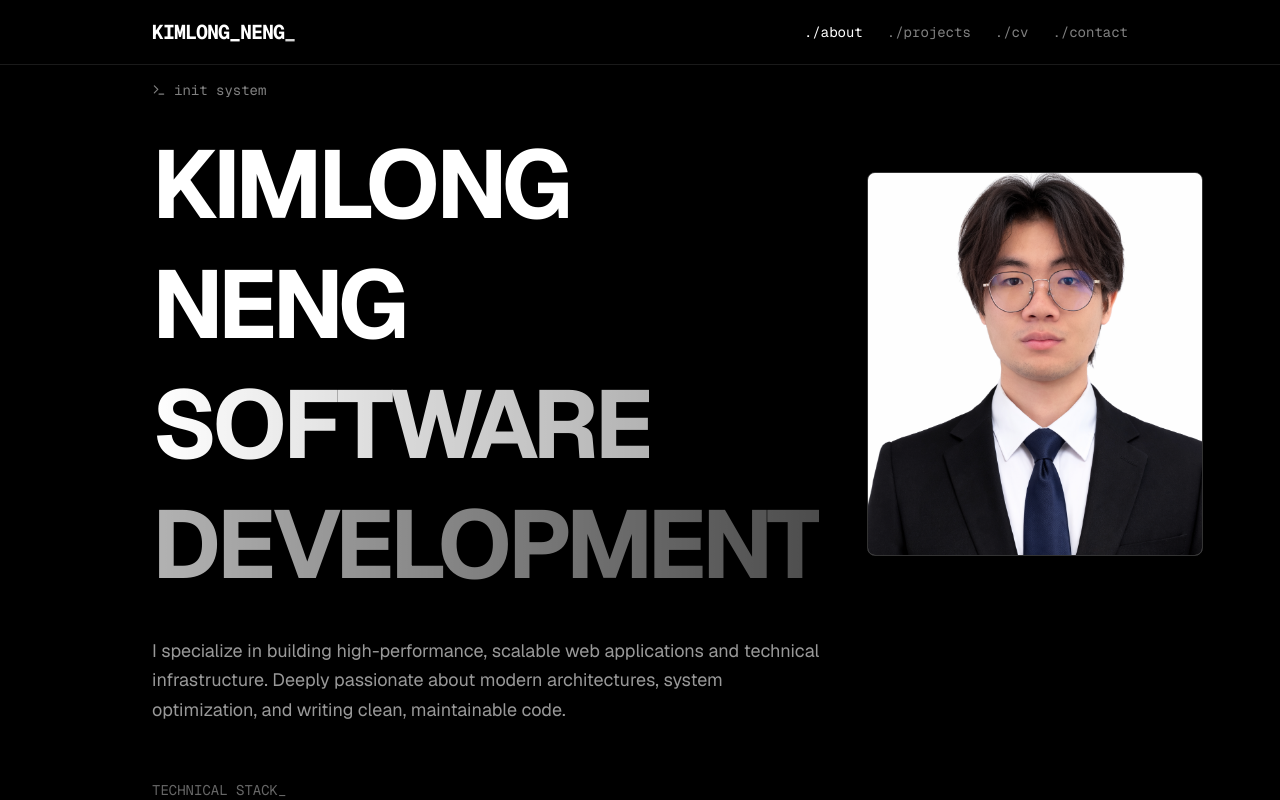
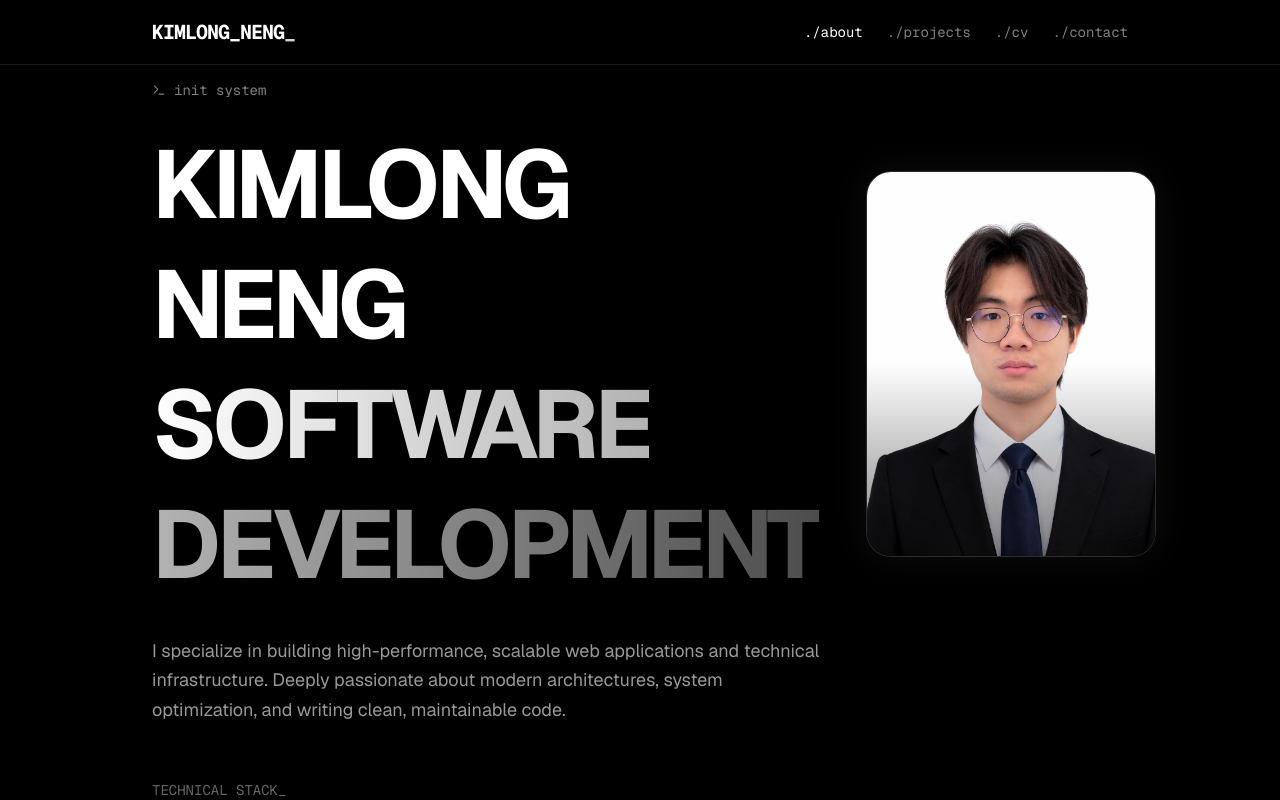
Before and after one commit to longneng3939/KimlongNeng-Portfolio, a Next.js app: page / in a window 1280 px wide. Shown: the top 800 px of the page. Built offline with nearby package versions, Linux system fonts and the light colour scheme.

Commit message:
profile changes

```diff
--- a/app/page.tsx
+++ b/app/page.tsx
@@ -44,28 +44,25 @@ export default function Home() {
                 </h1>
               </div>
 
-              {/* Picture Placeholder */}
+              {/* Profile Photo */}
               <motion.div
                 initial={{ opacity: 0, scale: 0.9 }}
                 animate={{ opacity: 1, scale: 1 }}
                 transition={{ delay: 0.3, duration: 0.6 }}
-                className="flex-shrink-0 w-48 h-56 md:w-64 md:h-72 lg:w-84 lg:h-96 border border-white/20 relative overflow-hidden group rounded-lg 2xl:rounded-none"
+                className="flex-shrink-0 w-48 h-60 md:w-60 md:h-76 lg:w-72 lg:h-96 relative overflow-hidden group rounded-3xl ring-1 ring-white/15 shadow-[0_0_40px_rgba(255,255,255,0.06)]"
               >
-                {/* Decorative corner accents */}
-                <div className="absolute top-0 left-0 w-4 h-4 border-t-2 border-l-2 border-white/60" />
-                <div className="absolute top-0 right-0 w-4 h-4 border-t-2 border-r-2 border-white/60" />
-                <div className="absolute bottom-0 left-0 w-4 h-4 border-b-2 border-l-2 border-white/60" />
-                <div className="absolute bottom-0 right-0 w-4 h-4 border-b-2 border-r-2 border-white/60" />
-
                 {/* Photo */}
                 <Image
                   src="/images/CV.png"
                   alt="Kimlong Neng"
                   fill
-                  className="object-cover object-center"
+                  className="object-cover object-top transition-transform duration-700 group-hover:scale-105"
                 />
 
-                {/* Scan-line hover effect */}
+                {/* Bottom gradient fade for depth */}
+                <div className="absolute inset-0 bg-gradient-to-t from-black/50 via-transparent to-transparent pointer-events-none" />
+
+                {/* Subtle scan-line hover effect */}
                 <div className="absolute inset-0 bg-gradient-to-b from-transparent via-white/5 to-transparent translate-y-[-100%] group-hover:translate-y-[100%] transition-transform duration-1000 pointer-events-none" />
               </motion.div>
             </div>
```
